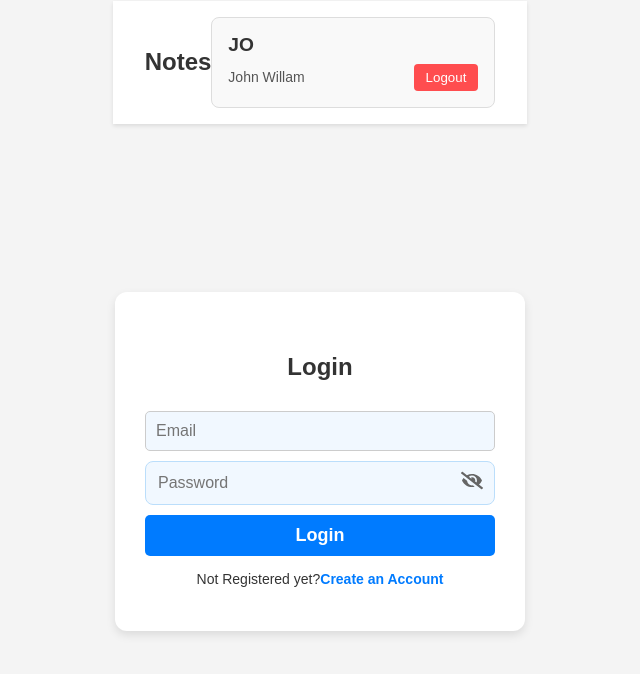
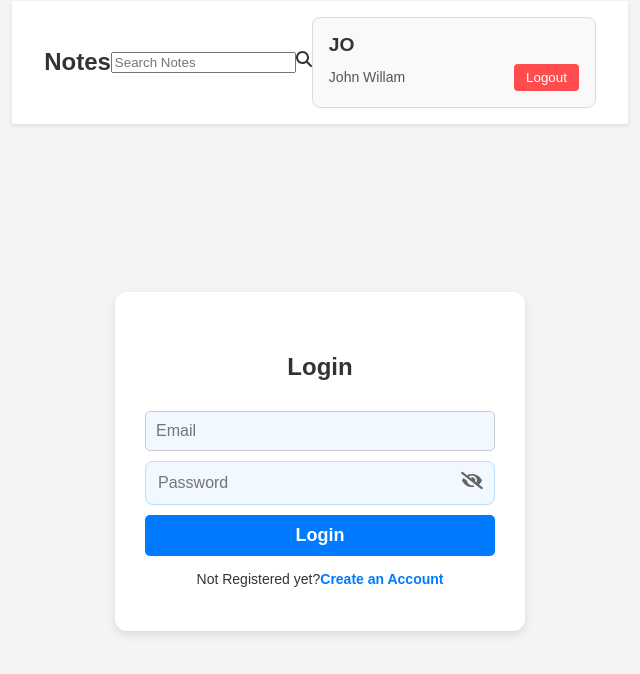
Before and after one commit to ChamathkaDhanapala/MemoMate-Notes-writing-app, a React (Vite) app in the folder frontend/notes-app/: page /login in a window 1280 px wide. Shown: the top 674 px of the page, without its empty margins (320-960 px from the left). Built offline with nearby package versions, Linux system fonts and the light colour scheme.

Commit message:
Add SearchBar component with input, search, and clear functionality

```diff
--- a/frontend/notes-app/src/components/Navbar/Navbar.jsx
+++ b/frontend/notes-app/src/components/Navbar/Navbar.jsx
@@ -2,6 +2,7 @@ import React from "react";
 import "../Navbar/Navbar.css";
 import ProfileInfo from "../Cards/ProfileInfo";
 import { useNavigate } from "react-router-dom";
+import SearchBar from "../SearchBar/SearchBar";
 
 const Navbar = () => {
     const navigate = useNavigate;
@@ -14,6 +15,7 @@ const Navbar = () => {
         <div className="navbar-container">
             <h2 className="navbar-title">Notes</h2>
 
+            <SearchBar/>
             <ProfileInfo onLogout={onLogout}/>
         </div>
     );
--- a/frontend/notes-app/src/components/SearchBar/SearchBar.jsx
+++ b/frontend/notes-app/src/components/SearchBar/SearchBar.jsx
@@ -1,8 +1,25 @@
 import React from "react";
+import {FaMagnifyingGlass} from "react-icons/fa6";
+import {IoMdClose} from "react-icons/io";
 
-const SearchBar = () => {
+const SearchBar = ({value, onChange, handleSearch, onClearSearch}) => {
     return(
-        <div>SearchBar</div>
+        <div>
+            <input
+            type="text"
+            placeholder="Search Notes"
+            className=""
+            value={value}
+            onChange={onChange}
+            />
+
+            {value &&(
+                <IoMdClose className="" onClick={onClearSearch}
+                />
+    )}
+
+            <FaMagnifyingGlass className="" onClick={handleSearch}/>
+        </div>
     )
 }
 
```
